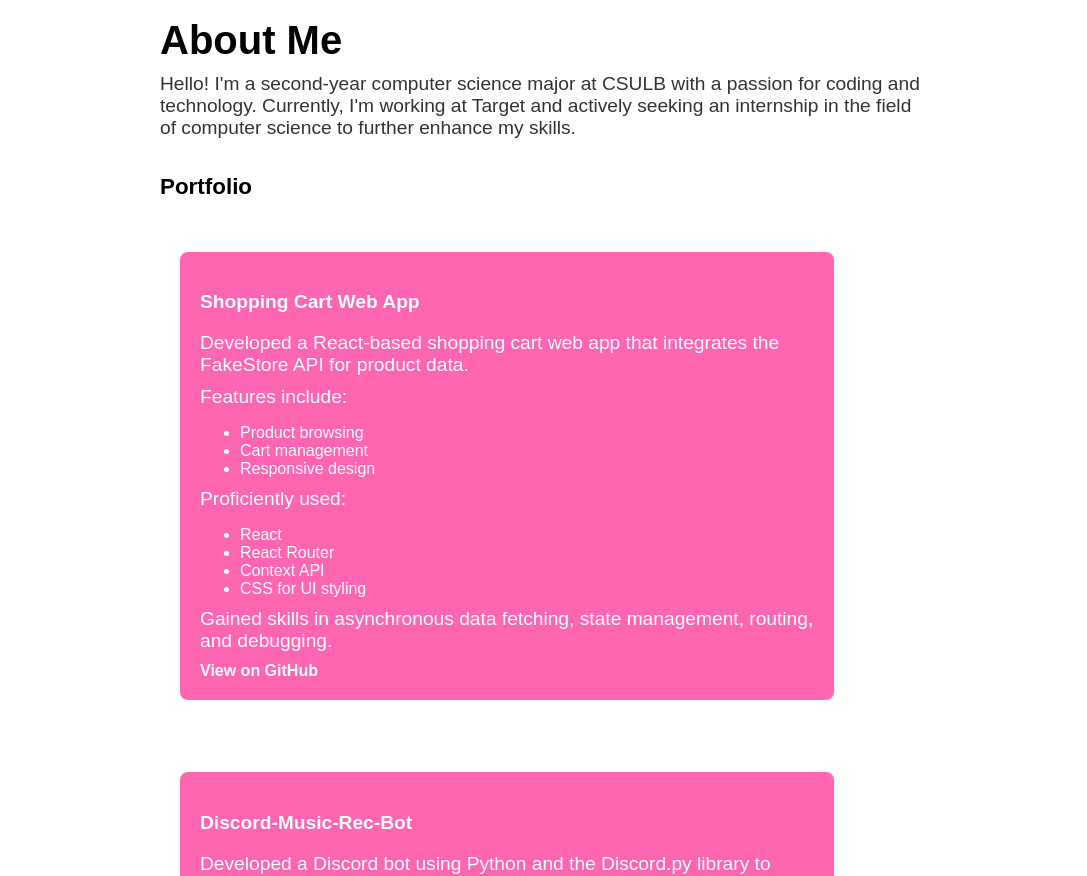
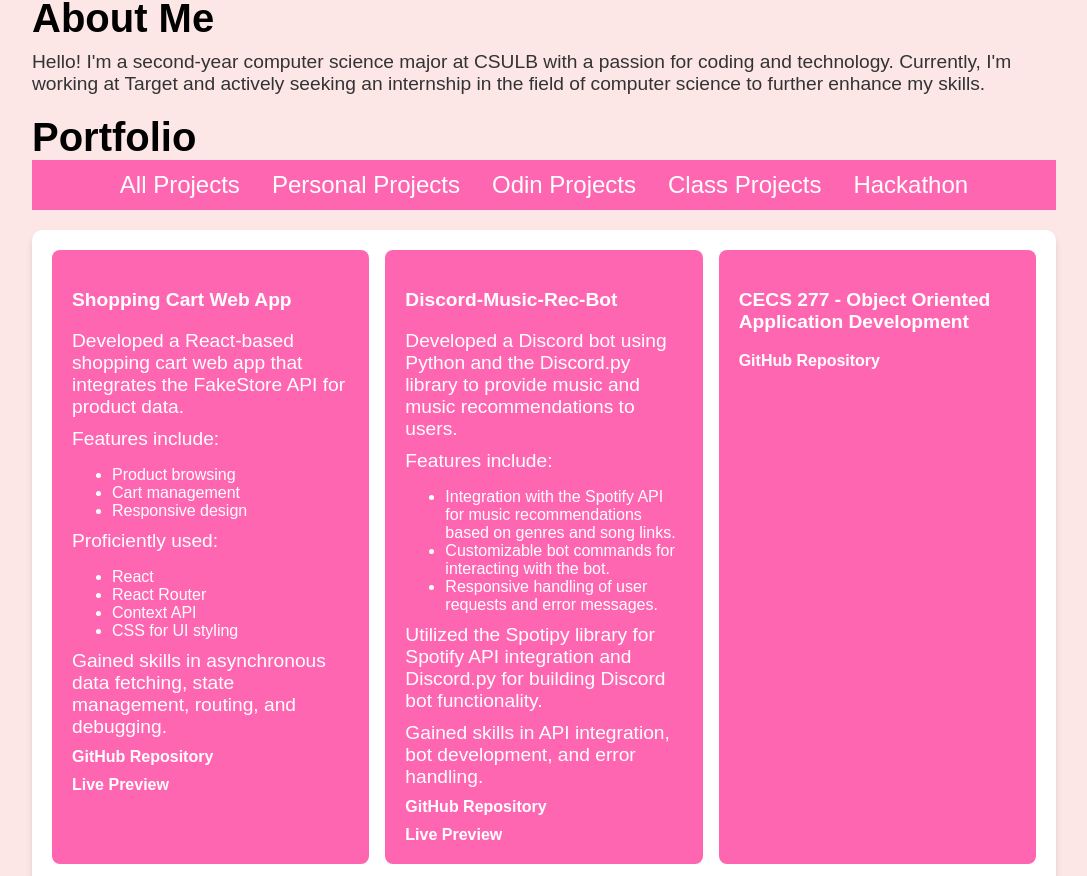
Before and after one commit to mel418/mel-portfolio-example, a React (Vite) app in the folder my-portfolio/: page / in a window 1280 px wide. Shown: the part 298-1174 px from the top of the page, without its empty margins (96-1183 px from the left). Built offline with nearby package versions, Linux system fonts and the light colour scheme.

Commit message:
organizing projects

```diff
--- a/my-portfolio/src/pages/Main.jsx
+++ b/my-portfolio/src/pages/Main.jsx
@@ -1,65 +1,9 @@
-import React from 'react';
+import React, { useState } from 'react';
 import '../styles/Main.css'; // Import your CSS file
+import projectData from '../projectData';
 
 const Main = () => {
-  // Sample projects data, replace with your own projects
-  const projects = [
-    {
-      title: 'Shopping Cart Web App',
-      description: (<div className='description'>
-        <p>
-          Developed a React-based shopping cart web app that integrates the FakeStore API for product data.
-        </p>
-        <p>
-          Features include:
-          <ul>
-            <li>Product browsing</li>
-            <li>Cart management</li>
-            <li>Responsive design</li>
-          </ul>
-        </p>
-        <p>
-          Proficiently used:
-          <ul>
-            <li>React</li>
-            <li>React Router</li>
-            <li>Context API</li>
-            <li>CSS for UI styling</li>
-          </ul>
-        </p>
-        <p>Gained skills in asynchronous data fetching, state management, routing, and debugging.</p>
-      </div>),
-      link: 'https://github.com/mel418/my-shopping-cart-app--practice-/tree/main/shopping-cart-app',
-    },
-    {
-      title: 'Discord-Music-Rec-Bot',
-      description: (
-        <div className="description">
-          <p>
-            Developed a Discord bot using Python and the Discord.py library to provide music and music recommendations to users.
-          </p>
-          <p>
-            Features include:
-            <ul>
-              <li>Integration with the Spotify API for music recommendations based on genres and song links.</li>
-              <li>Customizable bot commands for interacting with the bot.</li>
-              <li>Responsive handling of user requests and error messages.</li>
-            </ul>
-          </p>
-          <p>
-            Utilized the Spotipy library for Spotify API integration and Discord.py for building Discord bot functionality.
-          </p>
-          <p>Gained skills in API integration, bot development, and error handling.</p>
-        </div>
-      ),
-      link: 'https://github.com/mel418/Discord-Music-Rec-Bot/blob/master/MarinaHacks.py',
-    },
-    {
-      title: 'Project 3',
-      description: 'A description of your third project.',
-      link: 'https://github.com/yourusername/project3',
-    },
-  ];
+  const [selectedType, setSelectedType] = useState('all');
 
   return (
     <div className="main">
@@ -75,17 +19,63 @@ const Main = () => {
         </p>
       </section>
       <section className="portfolio">
+        <h2>Portfolio</h2>
+        <div className="portfolio-buttons">
+          <button
+            onClick={() => setSelectedType('all')}
+            className={selectedType === 'all' ? 'active' : ''}
+          >
+            All Projects
+          </button>
+          <button
+          onClick={() => setSelectedType('personal')}
+          className={selectedType === 'personal' ? 'active' : ''}
+        >
+          Personal Projects
+        </button>
+        <button
+          onClick={() => setSelectedType('odin-project')}
+          className={selectedType === 'odin-project' ? 'active' : ''}
+        >
+          Odin Projects
+        </button>
+        <button
+          onClick={() => setSelectedType('class')}
+          className={selectedType === 'class' ? 'active' : ''}
+        >
+          Class Projects
+        </button>
+        <button
+          onClick={() => setSelectedType('hackathon')}
+          className={selectedType === 'hackathon' ? 'active' : ''}
+        >
+          Hackathon
+        </button>
+        </div>
         <div className="project-list">
-        <h2>Portfolio</h2>
-          {projects.map((project, index) => (
-            <div className="project" key={index}>
-              <h3>{project.title}</h3>
-              <p>{project.description}</p>
-              <a href={project.link} target="_blank" rel="noopener noreferrer">
-                View on GitHub
-              </a>
-            </div>
-          ))}
+          {projectData.map((project, index) => {
+            if (selectedType === 'all' || project.type === selectedType) {
+              return (
+                <div className="project" key={index}>
+                  <h3>{project.title}</h3>
+                  <p>{project.description}</p>
+                  {project.type === 'class' ? (
+                    <p>{project.classFormat}</p>
+                  ) : (
+                    <div className="project-links">
+                      <a href={project.githubLink} target="_blank" rel="noopener noreferrer">
+                        GitHub Repository
+                      </a>
+                      <a href={project.livePreviewLink} target="_blank" rel="noopener noreferrer">
+                        Live Preview
+                      </a>
+                    </div>
+                  )}
+                </div>
+              );
+            }
+            return null;
+          })}
         </div>
       </section>
     </div>
--- /dev/null
+++ b/my-portfolio/src/projectData.jsx
@@ -0,0 +1,68 @@
+const projectData = [
+    {
+      title: 'Shopping Cart Web App',
+      description: (<div className='description'>
+        <p>
+          Developed a React-based shopping cart web app that integrates the FakeStore API for product data.
+        </p>
+        <p>
+          Features include:
+          <ul>
+            <li>Product browsing</li>
+            <li>Cart management</li>
+            <li>Responsive design</li>
+          </ul>
+        </p>
+        <p>
+          Proficiently used:
+          <ul>
+            <li>React</li>
+            <li>React Router</li>
+            <li>Context API</li>
+            <li>CSS for UI styling</li>
+          </ul>
+        </p>
+        <p>Gained skills in asynchronous data fetching, state management, routing, and debugging.</p>
+      </div>),
+      githubLink: 'https://github.com/mel418/my-shopping-cart-app--practice-/tree/main/shopping-cart-app',
+      livePreviewLink: 'https://my-shopping-cart-app-practice.vercel.app/',
+      type: 'odin-project',
+    },
+    {
+      title: 'Discord-Music-Rec-Bot',
+      description: (
+        <div className="description">
+          <p>
+            Developed a Discord bot using Python and the Discord.py library to provide music and music recommendations to users.
+          </p>
+          <p>
+            Features include:
+            <ul>
+              <li>Integration with the Spotify API for music recommendations based on genres and song links.</li>
+              <li>Customizable bot commands for interacting with the bot.</li>
+              <li>Responsive handling of user requests and error messages.</li>
+            </ul>
+          </p>
+          <p>
+            Utilized the Spotipy library for Spotify API integration and Discord.py for building Discord bot functionality.
+          </p>
+          <p>Gained skills in API integration, bot development, and error handling.</p>
+        </div>
+      ),
+      githubLink: 'https://github.com/mel418/Discord-Music-Rec-Bot/blob/master/MarinaHacks.py',
+      livePreviewLink: 'https://devpost.com/software/discord-music-rec-bot-ser-tibbles',
+      type: 'hackathon',
+    },
+    {
+      title: 'CECS 277 - Object Oriented Application Development',
+      classFormat: (
+        <div className="description">
+            <a href='https://github.com/mel418/CECS-277' target="_blank" rel="noopener noreferrer">
+                GitHub Repository
+            </a>
+        </div>),
+      type: 'class',
+    },
+  ];
+
+export default projectData;
--- a/my-portfolio/src/styles/Main.css
+++ b/my-portfolio/src/styles/Main.css
@@ -2,21 +2,20 @@
 body, h1, h2, p, a {
   margin: 0;
   padding: 0;
-
 }
 
 body {
   font-family: 'Arial', sans-serif;
-  background-color: #fff;
+  background-color: #fce6e6; /* Light pink background color */
   color: #333;
-  margin-top: 30px;
+  margin: 0;
+  padding: 0;
 }
 
 .main {
-  max-width: 60vw;
-  margin: 5vh auto;
+  max-width: 80vw; /* Wider content container */
+  margin: 6vh auto;
   padding: 20px;
-
 }
 
 header {
@@ -27,7 +26,6 @@ header {
 .main h1 {
   font-size: 4rem;
   color: #ff66b2; /* Pink color */
-
 }
 
 .main h2 {
@@ -47,15 +45,42 @@ p {
   margin-top: 20px;
 }
 
+/* Portfolio button styling as a mini navbar */
+.portfolio-buttons {
+  display: flex;
+  justify-content: center;
+  background-color: #ff66b2; /* Pink background color for the buttons */
+  padding: 10px 0; /* Adjust the padding */
+}
+
+.portfolio-buttons button {
+  background: none;
+  border: none;
+  color: white;
+  font-size: 1.5rem;
+  cursor: pointer;
+  margin: 0 10px; /* Add some spacing between buttons */
+  transition: transform 0.3s;
+}
+
+.portfolio-buttons button:hover{
+  color: white;
+  transform: scale(1.2);
+}
+
+/* Updated styles for the project list */
 .project-list {
   display: grid;
-  grid-template-rows: auto 1fr 1fr;
-  grid-template-columns: repeat(auto-fit, minmax(400px, 1fr));
+  grid-template-rows: auto 1fr;
+  grid-template-columns: repeat(auto-fit, minmax(30%, 1fr));
   grid-auto-rows: 1fr;
   gap: 2rem 1rem;
   margin-top: 20px;
+  padding: 20px; /* Add padding around the project list */
+  background-color: white; /* White background for projects */
+  border-radius: 10px; /* Add rounded corners */
+  box-shadow: 0 4px 6px rgba(0, 0, 0, 0.1); /* Drop shadow for cards */
 }
-
 
 @media screen and (max-width: 1000px) {
   .project-list {
@@ -70,19 +95,17 @@ p {
 .project-list > h2 {
   font-size: 1.4rem;
   grid-column: 1 /-1;
-
 }
 
 .project {
-  max-width: 80%; /* Add a maximum width if necessary */
-  height: auto; /* Auto-adjust the height to content */
+  max-width: fit-content;
+  height: auto;
   background-color: #ff66b2; /* Pink color */
   border-radius: 8px;
   padding: 20px;
-  margin: 20px;
-  color: #fff; /* White text color */
+  /* margin: 20px; */
+  color: white; /* White text color */
 }
-
 
 .project h3 {
   font-size: 1.2rem;
@@ -94,13 +117,13 @@ p {
 }
 
 .project ul {
-  font-size: 1rem; /* Adjust the font size for unordered lists */
+  font-size: 1rem;
 }
 
 .project a {
   display: block;
   margin-top: 10px;
-  color: #fff;
+  color: white;
   text-decoration: none;
   font-weight: bold;
   font-size: 1rem;
--- a/my-portfolio/src/styles/Navbar.css
+++ b/my-portfolio/src/styles/Navbar.css
@@ -16,7 +16,7 @@
   color: #fff; /* White text */
   text-decoration: none;
   margin: 0 10px;
-  font-size: 28px;
+  font-size: 2rem;
   transition: transform 0.3s; /* Smooth transition for transform */
 }
 
```
